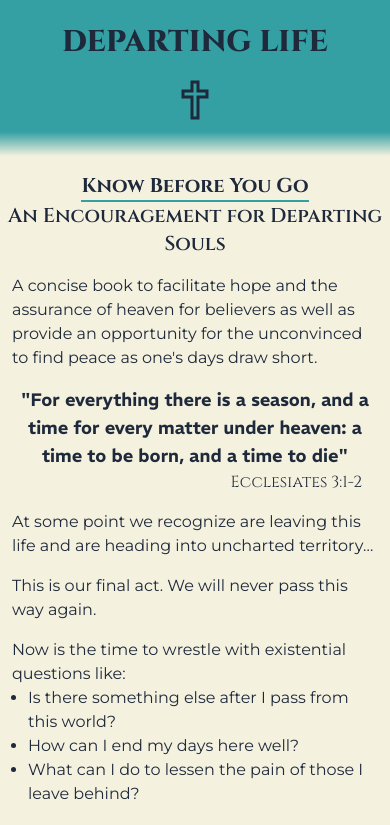
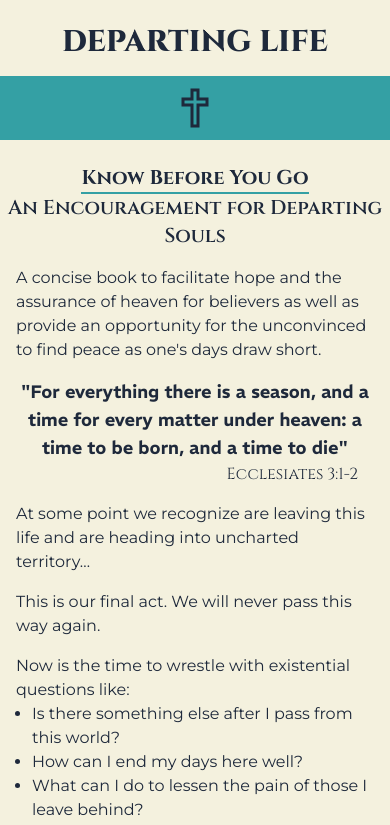
Before and after one commit to connorwarme/knowbeforeyougo, a React (Vite) app: page / in a window 390 px wide. Shown: the top 825 px of the page. Built offline with nearby package versions, Linux system fonts and the light colour scheme.

Commit message:
Adjust styling for mobile display of intro comp

```diff
--- a/src/components/Intro.jsx
+++ b/src/components/Intro.jsx
@@ -4,13 +4,17 @@ export default function Intro() {
   return (
     <div className="text-center">
       <div className="">
-        <div className="bg-deep py-2 pt-6">
-          <h1 className="text-3xl font-extrabold uppercase font-display">Departing Life</h1>
-          <div className="flex justify-center pt-4">
-            <LiaCrossSolid className="h-12 w-12" />
+        <div className="bg-eggshell py-2">
+          <h1 className="text-3xl font-extrabold uppercase font-display py-4">Departing Life</h1>
+          <div>
+            {/* <div className="h-4 bg-gradient-to-t from-deep to-eggshell"></div> */}
+            <div className="flex justify-center py-2 bg-deep">
+              <LiaCrossSolid className="h-12 w-12" />
+            </div>
+            {/* <div className="h-4 bg-gradient-to-b from-deep to-eggshell"></div> */}
           </div>
         </div>
-        <div className="h-6 bg-gradient-to-b from-deep to-eggshell"></div>
+        {/* <div className="h-4 bg-gradient-to-b from-deep to-eggshell"></div> */}
         <div className="bg-eggshell py-4 flex flex-col justify-center align-center">
           <h2 className="text-xl font-display font-bold w-fit m-auto border-b-2 border-deep">Know Before You Go</h2>
           <h2 className="text-xl font-display font-semibold">An Encouragement for Departing Souls</h2>
--- a/src/components/MainText.jsx
+++ b/src/components/MainText.jsx
@@ -1,6 +1,6 @@
 const MainText = () => {
   return (
-    <div className="px-3 bg-eggshell grid grid-row-1 gap-4">
+    <div className="px-4 bg-eggshell grid gap-4">
       <div>
         A concise book to facilitate hope and the assurance of heaven for
         believers as well as provide an opportunity for the unconvinced to find
```
